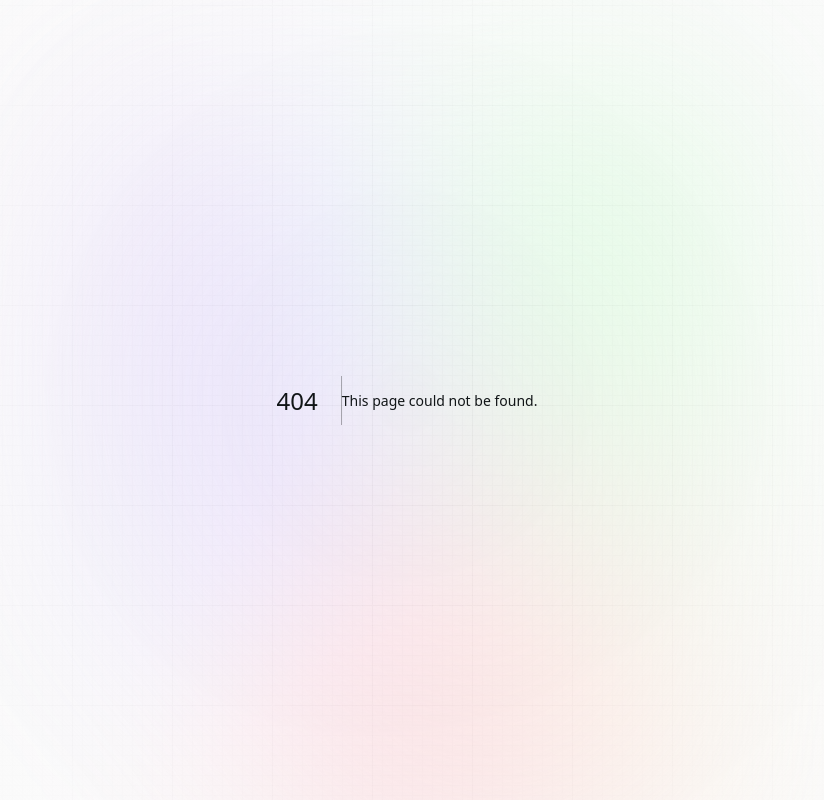
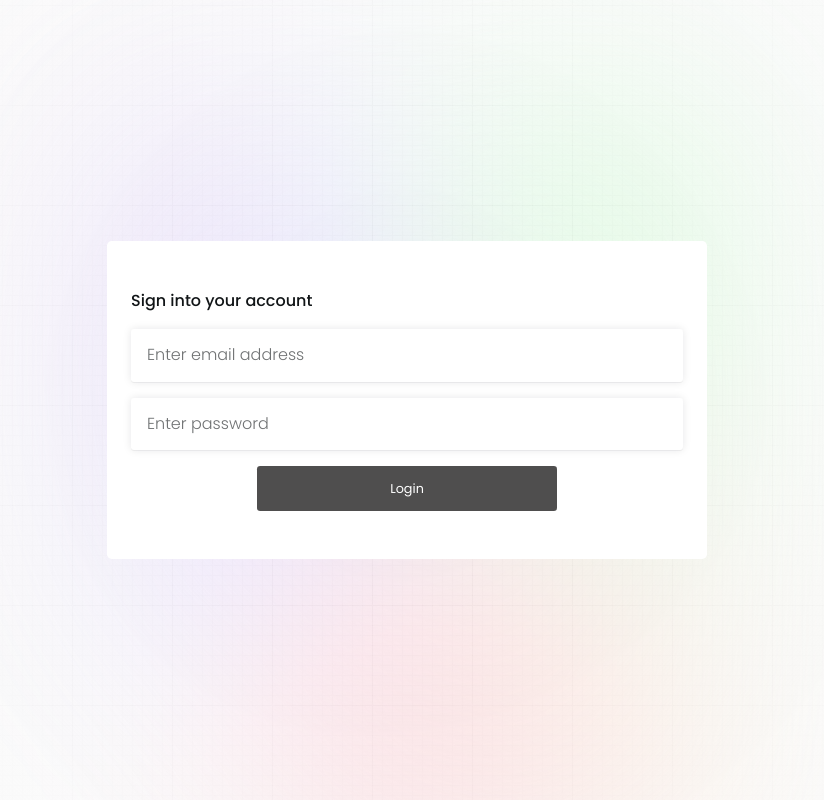
Before and after one commit to codepraycode/consonant, a Next.js app: page /login in a window 1280 px wide. Before the commit this address had no page. Shown: the whole page, without its empty margins (233-1057 px from the left). Built offline with nearby package versions, Linux system fonts and the light colour scheme.

Commit message:
Added the login UI

```diff
--- /dev/null
+++ b/src/app/login/page.tsx
@@ -0,0 +1,47 @@
+'use client'
+import { TextInput } from "@/components/Form";
+
+
+
+const LoginPage = () => {
+
+    const handleLogin = () => {
+        console.log("Login..")
+    }
+
+
+    return (
+        <section className="form-section">
+
+            <div className="form-card">
+
+                <h1>
+                    <span>Sign into your account</span>
+
+
+                    {/* <span>Don&#39;t have an account</span> */}
+
+                </h1>
+
+                <form onSubmit={handleLogin} className="mt-1">
+                    <TextInput
+                        name="email"
+                        label="Enter email address"
+                    />
+
+                    <TextInput
+                        name="password"
+                        label="Enter password"
+                    />
+
+                    <button>
+                        Login
+                    </button>
+                </form>
+            </div>
+        </section>
+    )
+}
+
+
+export default LoginPage;
--- a/src/assets/styles/_utilities.scss
+++ b/src/assets/styles/_utilities.scss
@@ -67,6 +67,9 @@
     &-6,
     &-md-6 {
         margin-top: 6rem;
+    }
+    &-2 {
+        margin-top: 2rem;
     }
 }
 
--- a/src/assets/styles/styles.scss
+++ b/src/assets/styles/styles.scss
@@ -616,3 +616,56 @@ a.upload {
         }
     }
 }
+
+
+.form-section {
+
+    display: flex;
+    flex-direction: column;
+    align-items: center;
+    justify-content: center;
+
+    height: 100vh;
+
+
+    .form-card {
+        background-color: $white;
+        border-radius: .3rem;
+        padding: 3rem 1.5rem;
+
+        width: 600px;
+
+
+        h1 {
+            font-size: 1rem;
+            font-weight: 500;
+        }
+    }
+
+        button {
+            text-decoration: none;
+            background-color: rgb(60, 59, 59);
+            opacity: .9;
+            color: $white;
+            border: 0;
+            outline: 0;
+
+            padding: .8rem 1rem;
+            border-radius: .2rem;
+
+            font-weight: 400;
+            font-size: .8rem;
+            width: 300px;
+
+            display: block;
+            margin-inline: auto;
+
+            cursor: pointer;
+
+
+            &:hover {
+                opacity: 1;
+                outline: 1px solid #a3a3a3;
+            }
+        }
+}
--- a/src/components/Form/TextInput.tsx
+++ b/src/components/Form/TextInput.tsx
@@ -4,6 +4,7 @@ interface TextInputProps {
     label: string,
     value?: string,
     placeholder?: string,
+    className?: string
 }
 
 export const TextInput = (props: TextInputProps) => {
@@ -12,7 +13,7 @@ export const TextInput = (props: TextInputProps) => {
         name, label, value, placeholder
     } = props
     return(
-        <div className="form-group">
+        <div className={`form-group ${props.className || ''}`}>
             <label htmlFor={name} className="sr-only">{label}</label>
             <input
                 name={name}
```
